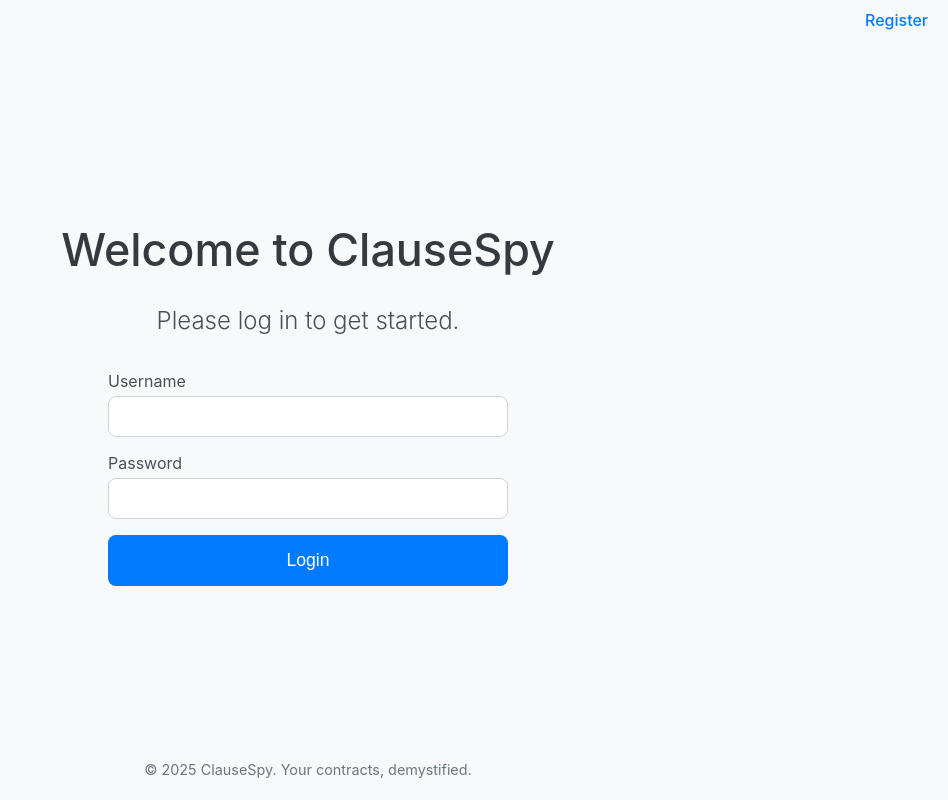
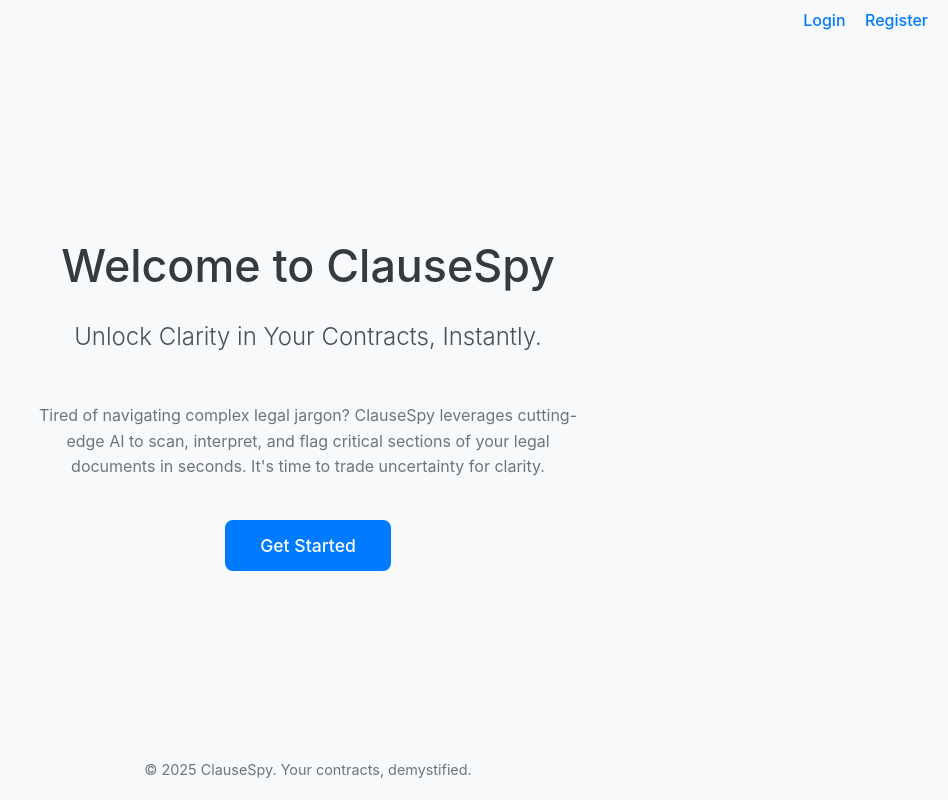
Before and after one commit to clausespy/clausespyv2, a Flask app: page / in a window 1280 px wide. Shown: the whole page, without its empty margins (332-1280 px from the left). Run offline with Flask 3, Linux system fonts and the light colour scheme.

Commit message:
Update index.html

```diff
--- a/templates/index.html
+++ b/templates/index.html
@@ -5,107 +5,28 @@
     <meta name="viewport" content="width=device-width, initial-scale=1.0">
     <title>ClauseSpy - AI Contract Analysis</title>
     <style>
-        body, html {
-            height: 100%;
-            margin: 0;
-            font-family: -apple-system, BlinkMacSystemFont, "Segoe UI", Roboto, Helvetica, Arial, sans-serif;
-            background-color: #f8f9fa;
-            color: #343a40;
-        }
-        .wrapper {
-            display: flex;
-            flex-direction: column;
-            justify-content: space-between;
-            min-height: 100vh;
-            text-align: center;
-        }
-        .user-header {
-            width: 100%;
-            padding: 10px 20px;
-            text-align: right;
-            box-sizing: border-box;
-            background-color: #f8f9fa;
-        }
-        .user-header a {
-            color: #007bff;
-            text-decoration: none;
-            font-weight: 500;
-        }
-        .container {
-            flex-grow: 1;
-            display: flex;
-            flex-direction: column;
-            justify-content: center;
-            align-items: center;
-            padding: 2em;
-        }
-        h1 {
-            font-size: 2.8em;
-            font-weight: 500;
-            margin-bottom: 0.2em;
-        }
-        h2 {
-            font-size: 1.5em;
-            font-weight: 300;
-            color: #495057;
-            margin-bottom: 1.5em;
-        }
-        p {
-            max-width: 550px;
-            line-height: 1.6;
-            color: #6c757d;
-            margin-bottom: 2.5em;
-        }
-        .get-started-btn {
-            background-color: #007bff;
-            color: white;
-            border: none;
-            border-radius: 8px;
-            padding: 15px 35px;
-            font-size: 1.1em;
-            font-weight: 500;
-            text-decoration: none;
-            cursor: pointer;
-            transition: background-color 0.2s;
-        }
-        .get-started-btn:hover {
-            background-color: #0056b3;
-        }
-        .footer {
-            padding: 1.5em;
-            color: #6c757d;
-            font-size: 0.9em;
-        }
-        /* Styles for the new login form */
-        .login-form {
-            width: 100%;
-            max-width: 400px;
-            text-align: left;
-        }
-        .form-group {
-            margin-bottom: 1em;
-        }
-        .form-group label {
-            display: block;
-            margin-bottom: 5px;
-            color: #495057;
-        }
-        .form-group input {
-            width: 100%;
-            padding: 12px;
-            border-radius: 8px;
-            border: 1px solid #ced4da;
-            box-sizing: border-box; /* Ensures padding doesn't affect width */
-        }
+        body, html { height: 100%; margin: 0; font-family: -apple-system, BlinkMacSystemFont, "Segoe UI", Roboto, Helvetica, Arial, sans-serif; background-color: #f8f9fa; color: #343a40; }
+        .wrapper { display: flex; flex-direction: column; justify-content: space-between; min-height: 100vh; text-align: center; }
+        .user-header { width: 100%; padding: 10px 20px; text-align: right; box-sizing: border-box; }
+        .user-header a { color: #007bff; text-decoration: none; font-weight: 500; margin-left: 15px; }
+        .container { flex-grow: 1; display: flex; flex-direction: column; justify-content: center; align-items: center; padding: 2em; }
+        h1 { font-size: 2.8em; font-weight: 500; margin-bottom: 0.2em; }
+        h2 { font-size: 1.5em; font-weight: 300; color: #495057; margin-bottom: 1.5em; }
+        p { max-width: 550px; line-height: 1.6; color: #6c757d; margin-bottom: 2.5em; }
+        .get-started-btn { background-color: #007bff; color: white; border: none; border-radius: 8px; padding: 15px 35px; font-size: 1.1em; font-weight: 500; text-decoration: none; cursor: pointer; transition: background-color 0.2s; }
+        .get-started-btn:hover { background-color: #0056b3; }
+        .footer { padding: 1.5em; color: #6c757d; font-size: 0.9em; }
     </style>
 </head>
 <body>
     <div class="wrapper">
-
-        {% if current_user and current_user.is_authenticated %}
-            <!-- This section is shown ONLY to logged-in users -->
         <div class="user-header">
-                <p>Welcome, {{ current_user.username }}! <a href="{{ url_for('logout') }}">Logout</a></p>
+            {% if current_user.is_authenticated %}
+                Welcome, {{ current_user.username }}! <a href="{{ url_for('logout') }}">Logout</a>
+            {% else %}
+                <a href="{{ url_for('login') }}">Login</a>
+                <a href="{{ url_for('register') }}">Register</a>
+            {% endif %}
         </div>
 
         <div class="container">
@@ -116,39 +37,16 @@
                 interpret, and flag critical sections of your legal documents in seconds. It's
                 time to trade uncertainty for clarity.
             </p>
+            {% if current_user.is_authenticated %}
                 <a href="{{ url_for('upload_form') }}" class="get-started-btn">Get Started</a>
+            {% else %}
+                <a href="{{ url_for('register') }}" class="get-started-btn">Get Started</a>
+            {% endif %}
         </div>
-
-        {% else %}
-            <!-- This section is shown ONLY to logged-out users -->
-            <div class="user-header">
-                <a href="{{ url_for('register') }}">Register</a>
-            </div>
-
-            <div class="container">
-                <h1>Welcome to ClauseSpy</h1>
-                <h2>Please log in to get started.</h2>
-
-                <!-- Login Form -->
-                <form action="{{ url_for('login') }}" method="post" class="login-form">
-                    <div class="form-group">
-                        <label for="username">Username</label>
-                        <input type="text" id="username" name="username" required>
-                    </div>
-                    <div class="form-group">
-                        <label for="password">Password</label>
-                        <input type="password" id="password" name="password" required>
-                    </div>
-                    <button type="submit" class="get-started-btn" style="width: 100%;">Login</button>
-                </form>
-            </div>
-
-        {% endif %}
 
         <div class="footer">
             &copy; 2025 ClauseSpy. Your contracts, demystified.
         </div>
-
     </div>
 </body>
 </html>
```
Lines whose indentation alone changed are shown as unchanged.
